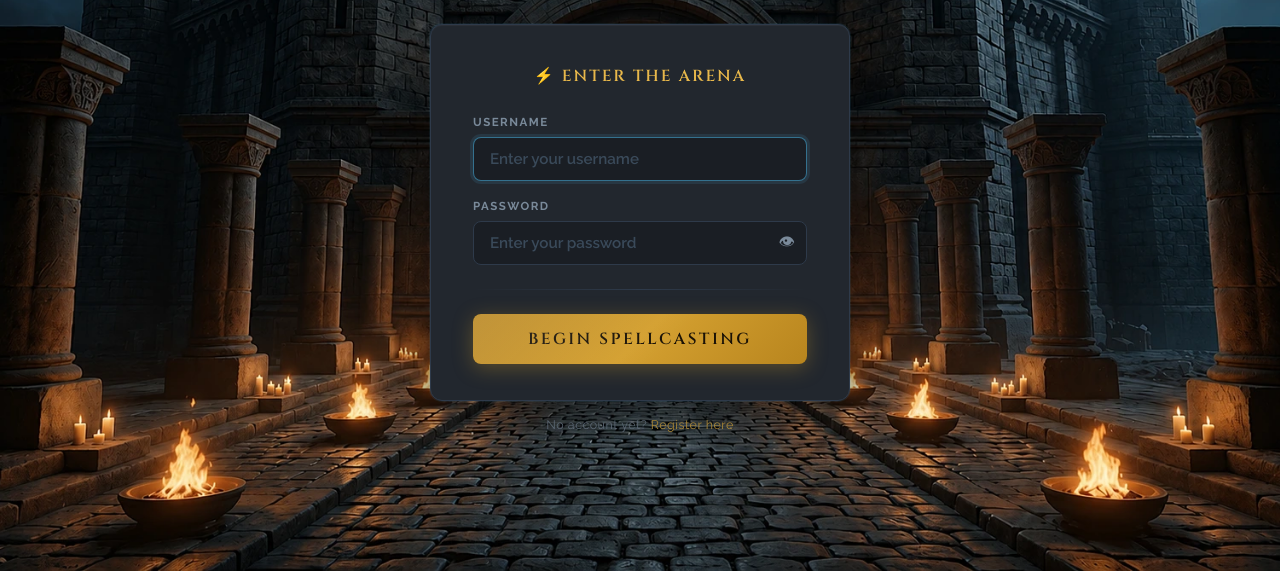
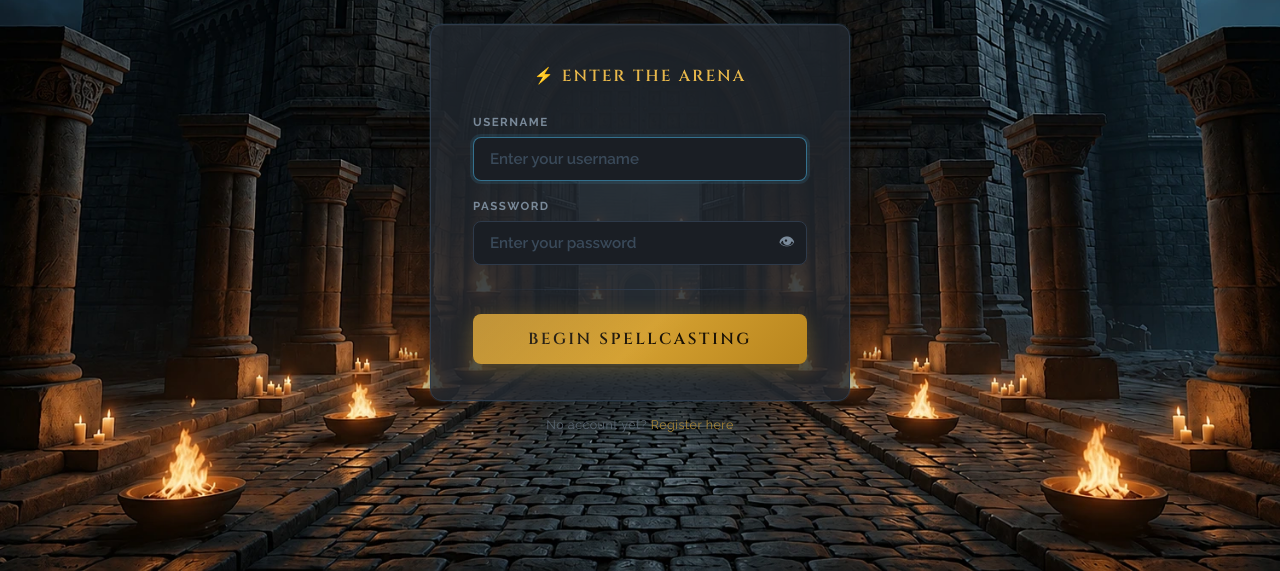
Before and after one commit to Givthr/spellcasting, a Django app: page /login/ in a window 1280 px wide. Shown: the part 229-800 px from the top of the page. Run offline with Django 5.2, Linux system fonts and the light colour scheme.

Commit message:
Update login.html

```diff
--- a/bee/templates/bee/login.html
+++ b/bee/templates/bee/login.html
@@ -71,7 +71,7 @@
     }
 
     .card {
-      background: var(--card-bg);
+      background: rgba(34, 39, 46, 0.85);
       border: 1px solid var(--card-border);
       border-radius: 12px;
       padding: 40px 42px 36px;
```
